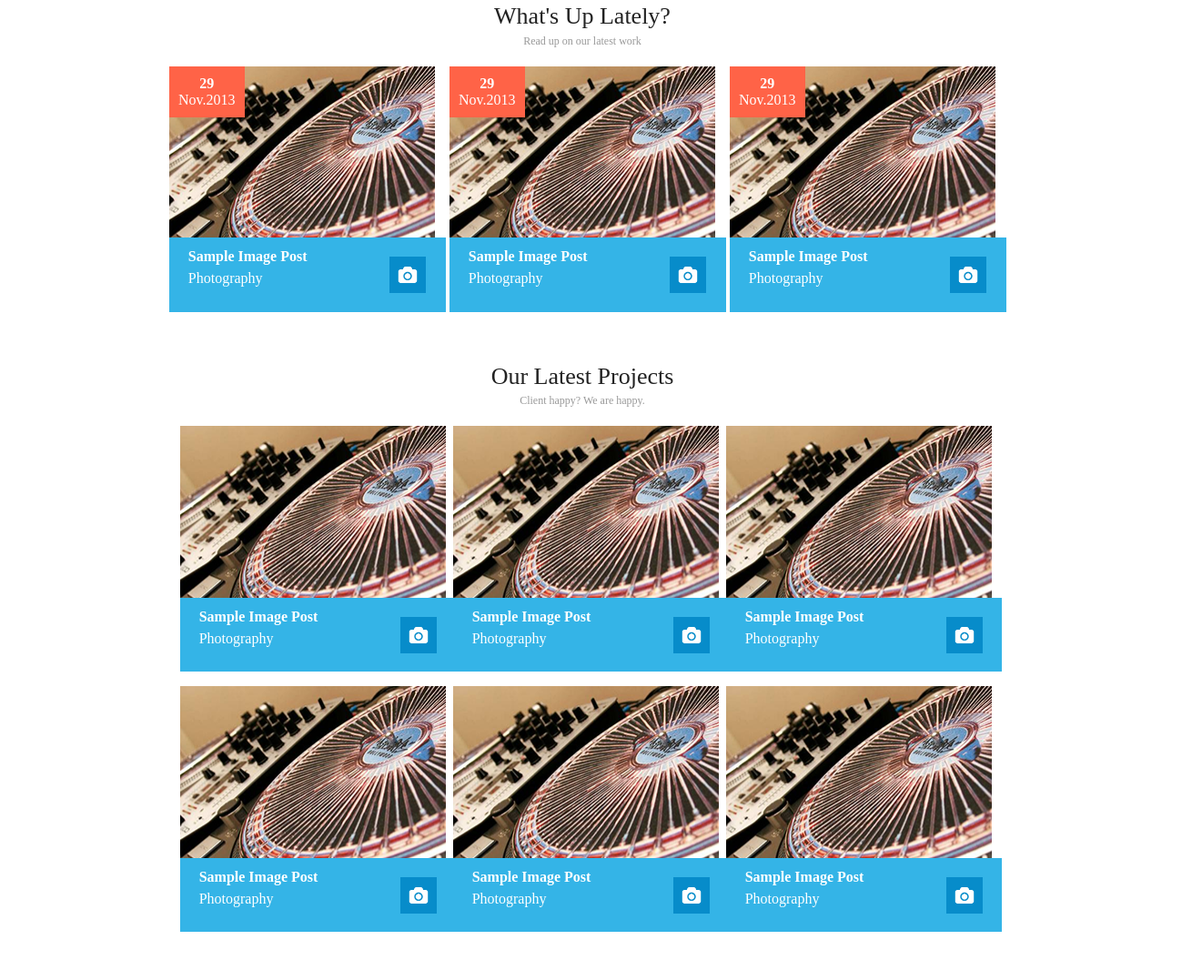
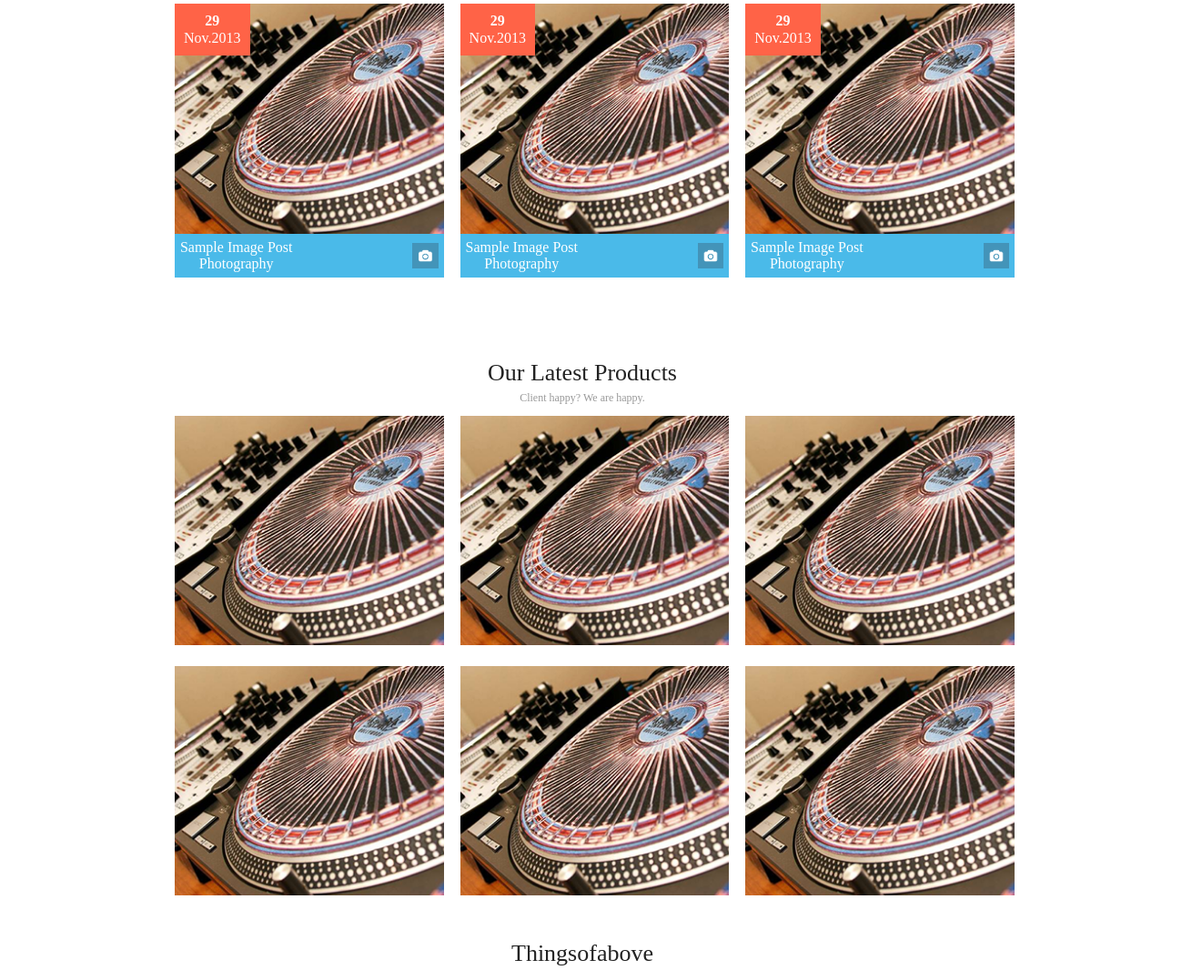
Before and after one commit to MadiMagpie/Anna-Madison-Metrolics, a website built with Parcel: page index.html in a window 1280 px wide. Shown: the part 1118-2184 px from the top of the page at 91% size, 1321 px wide, since content can reach past the window. Built offline with nearby package versions, Linux system fonts and the light colour scheme.

Commit message:
fixes grid setup for main

```diff
--- a/css/main.css
+++ b/css/main.css
@@ -86,60 +86,10 @@
   /* ==========================================================================
      Author's custom styles
      ========================================================================== */
-  .latest_products{
-    display: flex;
-    flex-direction: column;
-    align-items: center;
-    margin: 0 15%;
-  }
-   .target{
-    width: 100%;
-  }
-  .wrapper{
-    display: grid;
-    grid-template-columns: repeat(1,100%);
-    justify-items:center;
-    align-items: center;
-    grid-gap: 2% 2%;
-  }
-  .project{
-    margin: 0;
-  }
-
-  .target img{
-    width: 100%;
-  }
-  .target .img_descriptor{
-    background-color: #4abae9;
-    height: 10%;
-  }
-  .project:hover .img_descriptor{
-    background-color: blue;
-  }
-  .img_descriptor{
-    display: flex;
-    flex-direction: row;
-    justify-content: space-between;
-    align-items: center;
-    padding: 2%;
-  }
-  .latest_products .img_descriptor p{
-    color: white;
-    margin: 0;
-  }
-
-  .latest_products .img_descriptor img {
-    width: 10%;
-    height: auto;
-    background-color: #4394B9;
-  }
-
-  .things_of_above{
-    display: none;
-  }
 
   main{
     text-align: center;
+    margin: 0 15%;
   }
   p{
     margin-top: .5em;
@@ -196,9 +146,13 @@
   header{
     margin-top: 3em;
   }
-  div.service_contents{
-    display: block;
+
+  .service_contents{
+    display: grid;
+    grid-auto-flow: row;
+
   }
+
   .service_container{
     display: flex;
     padding: .5em;
@@ -256,48 +210,71 @@
   .day{
     font-weight: bold;
   }
-  .img_descriptor{
-    background-color: rgb(52, 180, 231);
-    color: white;
-    text-align: left;
-    display: flex;
-    flex-direction: row;
-    justify-content: space-between;
-    height: 70px;
-    width: 292px;
-    position: relative;
-    z-index: 2;
-  }
-  .description > span{
-    font-weight: bold;
-  }
-  .description{
-    margin:15px;
-    line-height: 1em;
-  }
-  .camera{
-    background: url(../img/icons/camera.png) no-repeat;
-    width: 40px;
-    height: 40px;
-    background-size: 100%;
-    border: none;
-    background-color: #078cca;
-    margin: 1em;
-  }
-  /* LATEST PROJECT */
-  .latest_projects{
+  .section_blog{
     display: flex;
     flex-direction: column;
     align-items: center;
   }
-  .project_contents{
-    display: block;
+  .blog_wrapper{
+    display: grid;
+    grid-template-columns: repeat(1,100%);
+    justify-items:center;
+    align-items: center;
+    grid-gap: 2% 2%;
+    margin-bottom: 35%;
   }
-  .project_container{
-    height: 270px;
+
+  .latest_products{
     display: flex;
     flex-direction: column;
-    margin: .5em;
+    align-items: center;
+  }
+
+   .target{
+    width: 100%;
+  }
+  .wrapper{
+    display: grid;
+    grid-template-columns: repeat(1,100%);
+    justify-items:center;
+    align-items: center;
+    grid-gap: 2% 2%;
+    margin-bottom: 65%;
+  }
+  .project{
+    margin: 0;
+  }
+
+  .target img{
+    width: 100%;
+  }
+  .target .img_descriptor{
+    background-color: #4abae9;
+    height: 10%;
+  }
+  /* .project:hover .img_descriptor{
+    background-color: blue;
+  } */
+  .img_descriptor{
+    display: flex;
+    flex-direction: row;
+    justify-content: space-between;
+    align-items: center;
+    padding: 2%;
+  }
+  .img_descriptor p{
+    color: white;
+    margin: 0;
+  }
+
+  .img_descriptor img {
+    width: 10%;
+    height: auto;
+    background-color: #4394B9;
+  }
+
+  .things_of_above{
+    display: none;
   }
 
   footer{
@@ -445,7 +422,7 @@
   .page_header{
     display: flex;
     flex-direction: row;
-    justify-content: center;
+    justify-content: space-between;
     width: 100%;
   }
   .page_navbar{
@@ -466,8 +443,7 @@
     margin: auto;
   }
   .icon_nav > img{
-    margin-left: auto;
-    margin-right: auto
+    width: 100%;
   }
   .btn_bottom{
     display:flex;
@@ -524,10 +500,12 @@
     justify-content: center;
   }
   .minionbanner{
-    width: 700px;
-    height: 100%;
+    width: 100%;
     z-index: 1;
     position: relative;
+  }
+  .minionbanner img{
+    width: 100%;
   }
   .slider_content{
     position: absolute;
@@ -584,9 +562,10 @@
     transform: scalex(-1);
   }
   /* SERVICES */
-  div.service_contents{
-    display: grid;
-    grid-template-columns: 400px 400px;
+ .service_contents{
+    grid-template-rows: repeat(2, 50%);
+    grid-template-columns: repeat(2, 50%);
+    grid-gap: 2% 2%;
   }
   .service_container{
     display: flex;
@@ -595,8 +574,8 @@
   }
   .service_description{
     text-align: center;
-    padding: 1em;
-    width: 80%;
+    padding-top: 1em;
+    width: 100%;
   }
   .service_container > img{
     width: 80px;
@@ -607,35 +586,29 @@
     flex-direction: column;
     align-items: center;
   }
-  /* BLOG */
-  div.blog_content{
-    display: grid;
-    grid-template-columns: 300px 300px;
-  }
-  .section_blog{
-    display: flex;
-    flex-direction: column;
-    align-items: center;
-  }
+
+
   /* LATEST PROJECT */
-  .project_contents{
-    display: grid;
-    grid-template-columns: auto auto;
+   .latest_products .img_descriptor{
+    visibility: hidden;
+    height: 0px;
   }
 
+  .blog_wrapper{
+    grid-template-columns: repeat(2,50%);
+    grid-template-rows: repeat(2,50%);
+    margin-bottom: 10%;
+  }
   .wrapper{
     grid-template-columns: repeat(2,50%);
     grid-template-rows: repeat(3,33%);
-  }
-  .project:hover .img_descriptor{
-    position: relative;
+    margin-bottom: 0;
   }
 
   .things_of_above {
     display: flex;
     flex-direction: column;
     align-items: center;
-    margin: 0 15%;
   }
   .things_of_above img{
     width: 100%;
@@ -718,20 +691,17 @@
 
   @media screen and (min-width: 64em) {
       /* SERVICES */
-    div.service_contents{
-      display: flex;
-      flex-direction: row;
+    .service_contents{
+      grid-template-rows: repeat(1, 100%);
+      grid-template-columns: repeat(4, 25%);
     }
-    div.blog_content{
-      display: flex;
-      flex-direction: row;
-    }
-    .blog_container:nth-child(4){
+
+    .blog_wrapper{
+
+      grid-template-rows: repeat(1, 100%);
+      grid-template-columns: repeat(3, 33%);    }
+    .hiddenpost{
       display: none;
-    }
-    .project_contents{
-      display: grid;
-      grid-template-columns: 300px 300px 300px;
     }
     .extras{
       grid-auto-flow: column;
--- a/index.html
+++ b/index.html
@@ -31,45 +31,45 @@
     <div class="page_navbar">
       <button class="btn_home">
         <div class="icon_nav">
-          <img src ="img/icons/home.png">
-          <div class ="icon_background"></div>
+          <img src="img/icons/home.png">
+          <div class="icon_background"></div>
         </div>
         <span>Home</span>
       </button>
       <button class="btn_pages">
         <div class="icon_nav">
           <img src="img/icons/pages.png">
-          <div class ="icon_background"></div>
+          <div class="icon_background"></div>
         </div>
         <div class="btn_bottom">
           <span>Pages</span>
-          <img class ="chevron" src="img/icons/chevron.png">
+          <img class="chevron" src="img/icons/chevron.png">
         </div>
       </button>
       <button class="btn_blog">
         <div class="icon_nav">
           <img src="img/icons/blog.png">
-          <div class ="icon_background"></div>
+          <div class="icon_background"></div>
         </div>
         <div class="btn_bottom">
           <span>Blog</span>
-          <img class ="chevron" src="img/icons/chevron.png">
+          <img class="chevron" src="img/icons/chevron.png">
         </div>
       </button>
       <button class="btn_portfolio">
         <div class="icon_nav">
           <img src="img/icons/portfolio.png">
-          <div class ="icon_background"></div>
+          <div class="icon_background"></div>
         </div>
         <div class="btn_bottom">
           <span>Portfolio</span>
-          <img class ="chevron" src="img/icons/chevron.png">
+          <img class="chevron" src="img/icons/chevron.png">
         </div>
       </button>
       <button class="btn_contact">
         <div class="icon_nav">
-          <img src ="img/icons/contact.png">
-          <div class ="icon_background"></div>
+          <img src="img/icons/contact.png">
+          <div class="icon_background"></div>
         </div>
         <span>Contact</span>
       </button>
@@ -80,7 +80,7 @@
     <section>
       <div class="slider">
         <div class="minionbanner">
-          <img src ="img/minionBanner.png">
+          <img src="img/minionBanner.png">
         </div>
         <div class="slider_content">
           <div class="contents">
@@ -89,7 +89,7 @@
             <div class="content3">Responsive Design</div>
           </div>
         </div>
-        <div class ="btn_chevron">
+        <div class="btn_chevron">
           <button class="chevron_left"></button>
           <button class="chevron_right"></button>
         </div>
@@ -105,37 +105,45 @@
         <h2>Things That We Do</h2>
         <p>Ask us what we can do for you</p>
       </header>
-      <div class ="service_contents">
+      <div class="service_contents">
         <div class="service_container">
           <img class="lightbulb" src="img/icons/lightbulb.png">
           <div class="service_description">
             <span>Web Solutions</span>
-            <p>We are a fairly small, flexible design studio that designs for print and web. We work flexibly with clients
-              to fulfil their design needs. Whether you need to create a brand from scratch, including marketing materials.</p>
+            <p>We are a fairly small, flexible design studio that designs for print and web. We work flexibly with
+              clients
+              to fulfil their design needs. Whether you need to create a brand from scratch, including marketing
+              materials.</p>
           </div>
         </div>
         <div class="service_container">
           <img class="photography" src="img/icons/picture.png">
           <div class="service_description">
             <span>Photography</span>
-            <p>We are a fairly small, flexible design studio that   designs for print and web. We work flexibly with clients
-              to fulfil their design needs. Whether you need to create a brand from scratch, including marketing materials.</p>
+            <p>We are a fairly small, flexible design studio that designs for print and web. We work flexibly with
+              clients
+              to fulfil their design needs. Whether you need to create a brand from scratch, including marketing
+              materials.</p>
           </div>
         </div>
         <div class="service_container">
           <img class="settings" src="img/icons/settings.png">
           <div class="service_description">
             <span>Web Development</span>
-            <p>We are a fairly small, flexible design studio that designs for print and web. We work flexibly with clients
-              to fulfil their design needs. Whether you need to create a brand from scratch, including marketing materials.</p>
+            <p>We are a fairly small, flexible design studio that designs for print and web. We work flexibly with
+              clients
+              to fulfil their design needs. Whether you need to create a brand from scratch, including marketing
+              materials.</p>
           </div>
         </div>
         <div class="service_container">
           <img class="pencil" src="img/icons/pencil.png">
           <div class="service_description">
             <span>Web Design</span>
-            <p>We are a fairly small, flexible design studio that designs for print and web. We work flexibly with clients
-              to fulfil their design needs. Whether you need to create a brand from scratch, including marketing materials.</p>
+            <p>We are a fairly small, flexible design studio that designs for print and web. We work flexibly with
+              clients
+              to fulfil their design needs. Whether you need to create a brand from scratch, including marketing
+              materials.</p>
           </div>
         </div>
       </div>
@@ -146,129 +154,161 @@
         <h2>What's Up Lately?</h2>
         <p>Read up on our latest work</p>
       </header>
-      <div class="blog_content">
-        <div class="blog_container">
-          <div class="blog_img"></div>
+      <div class="blog_wrapper">
+        <div class="target">
+          <figure class="project">
             <div class="entry_date">
               <span class="day">29</span><br> Nov.2013
              </div>
-          <div class="img_descriptor">
-            <div class="description">
-              <span>Sample Image Post</span>
+            <img src="img/djTable.png">
+            <figcaption class=img_descriptor>
+              <div>
+                <p>Sample Image Post</p>
                 <p>Photography</p>
               </div>
-            <button class="camera"></button>
+              <img src="img/icons/camera.png">
+            </figcaption>
+          </figure>
         </div>
-        </div>
-        <div class="blog_container">
-          <div class="blog_img"></div>
+        <!--end of target-->
+        <div class="target">
+          <figure class="project">
             <div class="entry_date">
               <span class="day">29</span><br> Nov.2013
              </div>
-          <div class="img_descriptor">
-            <div class="description">
-              <span>Sample Image Post</span>
+            <img src="img/djTable.png">
+            <figcaption class=img_descriptor>
+              <div>
+                <p>Sample Image Post</p>
                 <p>Photography</p>
               </div>
-            <button class="camera"></button>
+              <img src="img/icons/camera.png">
+            </figcaption>
+          </figure>
         </div>
-        </div>
-        <div class="blog_container">
-          <div class="blog_img"></div>
+        <!--end of target-->
+        <div class="target">
+          <figure class="project">
             <div class="entry_date">
               <span class="day">29</span><br> Nov.2013
              </div>
-          <div class="img_descriptor">
-            <div class="description">
-              <span>Sample Image Post</span>
+            <img src="img/djTable.png">
+            <figcaption class=img_descriptor>
+              <div>
+                <p>Sample Image Post</p>
                 <p>Photography</p>
               </div>
-            <button class="camera"></button>
+              <img src="img/icons/camera.png">
+            </figcaption>
+          </figure>
         </div>
-        </div>
-        <div class="blog_container">
-          <div class="blog_img"></div>
+        <!--end of target-->
+        <div class="target hiddenpost">
+          <figure class="project">
             <div class="entry_date">
               <span class="day">29</span><br> Nov.2013
              </div>
-          <div class="img_descriptor">
-            <div class="description">
-              <span>Sample Image Post</span>
+            <img src="img/djTable.png">
+            <figcaption class=img_descriptor>
+              <div>
+                <p>Sample Image Post</p>
                 <p>Photography</p>
               </div>
-            <button class="camera"></button>
+              <img src="img/icons/camera.png">
+            </figcaption>
+          </figure>
         </div>
+        <!--end of target-->
       </div>
+      <!-- end of wrapper -->
+    </section>
+    <section class="latest_products">
+      <div class="title">
+        <h2> Our Latest Products </h2>
+        <p> Client happy? We are happy.</p>
       </div>
-    </section>
-
-    <section class="latest_projects">
-      <header class="title">
-        <h2> Our Latest Projects </h2>
-        <p> Client happy? We are happy.</p>
-      </header>
-      <div class="project_contents">
-        <div class="project_container">
-          <div class="blog_img"></div>
-          <div class="img_descriptor">
-            <div class="description">
-              <span>Sample Image Post</span>
+      <!--projects-->
+      <div class="wrapper">
+        <div class="target">
+          <figure class="project">
+            <img src="img/djTable.png">
+            <figcaption class=img_descriptor>
+              <div>
+                <p>Sample Image Post</p>
                 <p>Photography</p>
               </div>
-            <button class="camera"></button>
+              <img src="img/icons/tabbedPage.png">
+            </figcaption>
+          </figure>
         </div>
-        </div>
-        <div class="project_container">
-          <div class="blog_img"></div>
-          <div class="img_descriptor">
-            <div class="description">
-              <span>Sample Image Post</span>
+        <!--end of target-->
+        <div class="target">
+          <figure class="project">
+            <img src="img/djTable.png">
+            <figcaption class=img_descriptor>
+              <div>
+                <p>Sample Image Post</p>
                 <p>Photography</p>
               </div>
-            <button class="camera"></button>
+              <img src="img/icons/tabbedPage.png">
+            </figcaption>
+          </figure>
         </div>
-        </div>
-        <div class="project_container">
-          <div class="blog_img"></div>
-          <div class="img_descriptor">
-            <div class="description">
-              <span>Sample Image Post</span>
+        <!--end of target-->
+        <div class="target">
+          <figure class="project">
+            <img src="img/djTable.png">
+            <figcaption class=img_descriptor>
+              <div>
+                <p>Sample Image Post</p>
                 <p>Photography</p>
               </div>
-            <button class="camera"></button>
+              <img src="img/icons/tabbedPage.png">
+            </figcaption>
+          </figure>
         </div>
-        </div>
-        <div class="project_container">
-          <div class="blog_img"></div>
-          <div class="img_descriptor">
-            <div class="description">
-              <span>Sample Image Post</span>
+        <!--end of target-->
+        <div class="target">
+          <figure class="project">
+            <img src="img/djTable.png">
+            <figcaption class=img_descriptor>
+              <div>
+                <p>Sample Image Post</p>
                 <p>Photography</p>
               </div>
-            <button class="camera"></button>
+              <img src="img/icons/tabbedPage.png">
+            </figcaption>
+          </figure>
         </div>
-        </div>
-        <div class="project_container">
-          <div class="blog_img"></div>
-          <div class="img_descriptor">
-            <div class="description">
-              <span>Sample Image Post</span>
+        <!--end of target-->
+        <div class="target">
+          <figure class="project">
+            <img src="img/djTable.png">
+            <figcaption class=img_descriptor>
+              <div>
+                <p>Sample Image Post</p>
                 <p>Photography</p>
               </div>
-            <button class="camera"></button>
+              <img src="img/icons/tabbedPage.png">
+            </figcaption>
+          </figure>
         </div>
-        </div>
-        <div class="project_container">
-          <div class="blog_img"></div>
-          <div class="img_descriptor">
-            <div class="description">
-              <span>Sample Image Post</span>
+        <!--end of target-->
+        <div class="target">
+          <figure class="project">
+            <img src="img/djTable.png">
+            <figcaption class=img_descriptor>
+              <div>
+                <p>Sample Image Post</p>
                 <p>Photography</p>
               </div>
-            <button class="camera"></button>
+              <img src="img/icons/tabbedPage.png">
+            </figcaption>
+          </figure>
         </div>
-        </div>
-      </div>
+        <!--end of target-->
+
+      </div><!-- end of wrapper -->
     </section>
 
     <section class="things_of_above">
@@ -276,7 +316,7 @@
         <h2> Thingsofabove</h2>
         <p> Misc stuff we could not put anyplace else</p>
       </header>
-      <div class="arcordian">
+      <div class="extras">
         <img src="img/Capture.PNG">
         <img src="img/Capture1.PNG">
       </div>
@@ -298,11 +338,11 @@
         designer and front-end developer. He is also pretty good with a skechbook. Before starting the company Peewee
         worked as a designer and studio manager for a design house who boasted a number of big name clients. </p>
     </div>
-      <hr class = "ruler">
+    <hr class="ruler">
     <div class="footer_wrapper">
       <section class="about_us">
         <div>
-          <p class = "footer_subtitle"> About Us </p>
+          <p class="footer_subtitle"> About Us </p>
           <div class="divider">
             <hr>
             <div class="arrow_down"></div>
@@ -321,7 +361,7 @@
         </div>
       </section>
       <section class="flickr">
-        <p class = "footer_subtitle">Flickr Photos</p>
+        <p class="footer_subtitle">Flickr Photos</p>
         <div class="divider">
           <hr>
           <div class="arrow_down"></div>
@@ -336,7 +376,7 @@
         </div>
       </section>
       <section class="recent_tweets">
-        <p class = "footer_subtitle">Recent Tweets</p>
+        <p class="footer_subtitle">Recent Tweets</p>
         <div class="divider">
           <hr>
           <div class="arrow_down"></div>
@@ -353,7 +393,7 @@
         </div>
       </section>
       <section class="newsletter">
-        <p class = "footer_subtitle">Newsletter</p>
+        <p class="footer_subtitle">Newsletter</p>
         <div class="divider">
           <hr>
           <div class="arrow_down"></div>
@@ -361,14 +401,14 @@
         <p>Minions ipsum potatoooo potatoooo uuuhhh. Chasy poulet tikka masala jiji wiiiii hahaha po kass tulaliloo
           potatoooo. Bee do bee do bee do chasy ti aamoo! Po kass daa b ee do bee do bee do po kass wiiiii butt chasy.
           Pepete uuuhhh </p>
-        <div class = "form">
-          <div class = "input"> Enter your Email...</div>
-          <img src="img/icons/send.png" alt= "paper airplane icon">
+        <div class="form">
+          <div class="input"> Enter your Email...</div>
+          <img src="img/icons/send.png" alt="paper airplane icon">
         </div>
       </section>
     </div>
     <div class="footer_squares">
-        <img src="img/bottombar.png" alt = "coloured rectangles">
+      <img src="img/bottombar.png" alt="coloured rectangles">
     </div>
   </footer>
 
```
Lines whose indentation alone changed are shown as unchanged.
